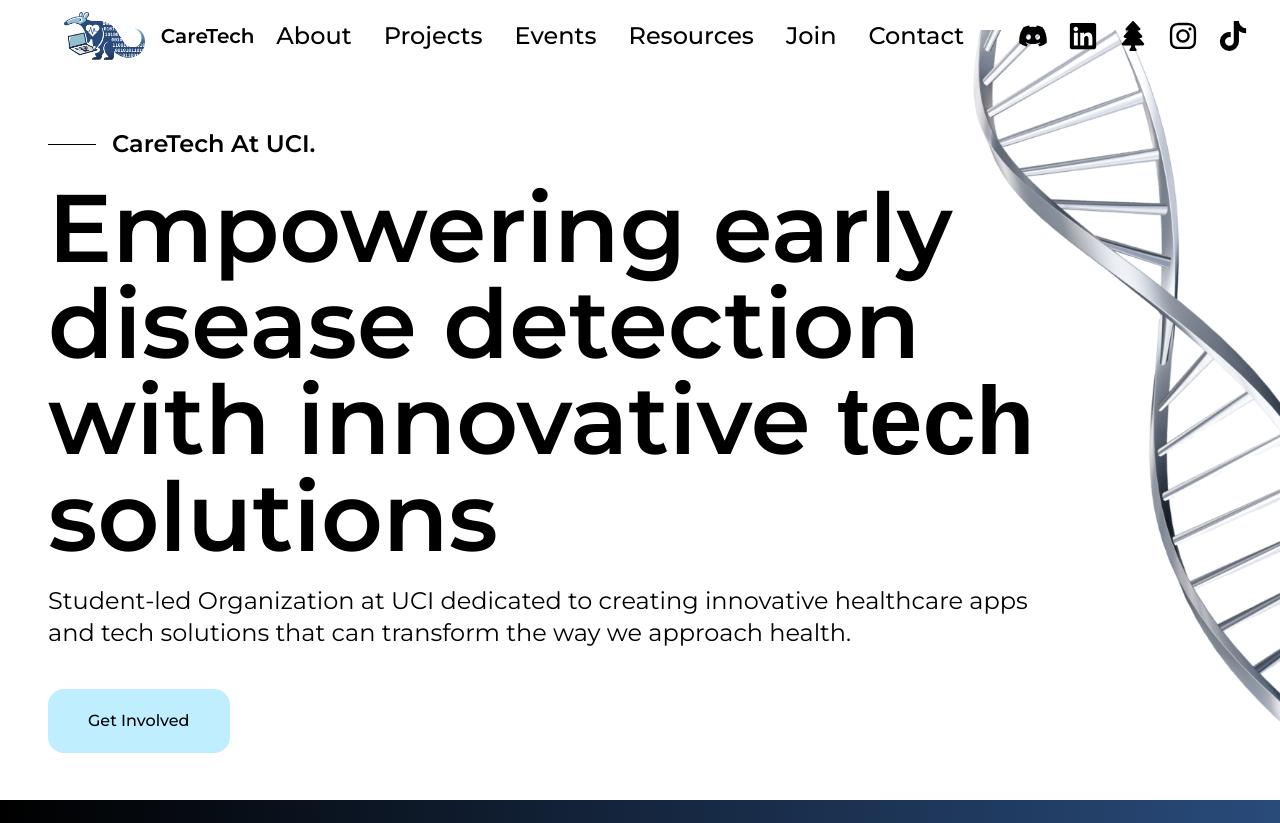
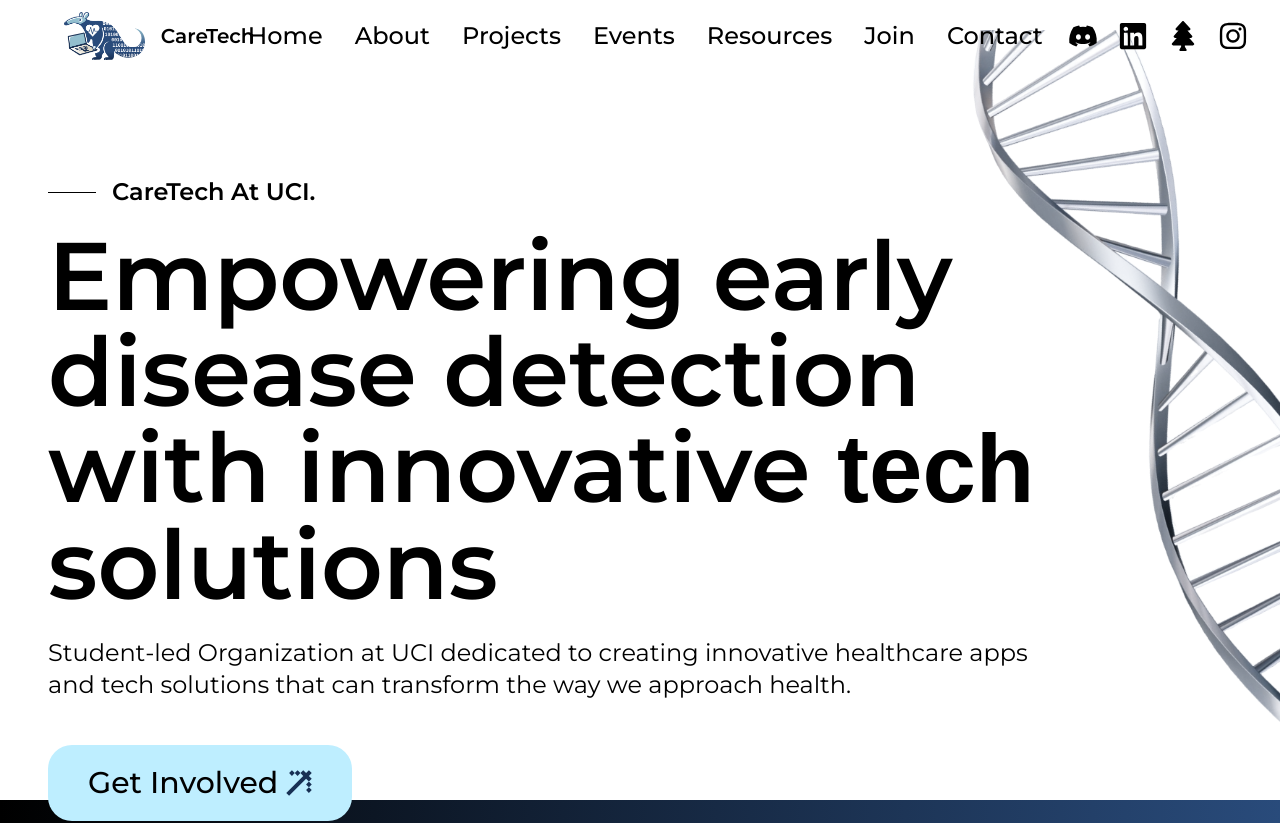
Before and after one commit to CareTech-at-UCI/website, a React (Create React App) app: page / in a window 1280 px wide. Shown: the top 823 px of the page. Built offline with nearby package versions, Linux system fonts and the light colour scheme; a web font is replaced by a local one.

Commit message:
added home option in navbar and removed tiktok

```diff
--- a/src/components/AboutUs.tsx
+++ b/src/components/AboutUs.tsx
@@ -16,13 +16,14 @@ const AboutUs: React.FC = () => {
             >
               More
             </button>
-            <img className='w-fit h-fit my-auto' src="/icons/lightblue_arrow.svg"></img>
+            <img className='w-fit h-fit my-auto' src="/icons/lightblue_arrow.svg" alt="LightBlueArrowIcon"></img>
           </div>
         </div>
         <div className="flex w-1/2">
             <img
             className="w-full"
-            src="/images/dna_bubbles.png"></img>
+            src="/images/dna_bubbles.png"
+            alt="DNABubbleImg"></img>
         </div>
       </div>
     </section>
--- a/src/components/HeroSection.tsx
+++ b/src/components/HeroSection.tsx
@@ -9,23 +9,26 @@ const HeroSection: React.FC = () => {
       backgroundSize: "30%" }}
     >
         <div className="max-w-screen-lg pt-20">
-          <div className="flex items-center space-x-4">
+          <div className="flex items-center space-x-4 pt-12">
             <div className="w-12 border-t border-black" />
             <h2 className="font-semibold text-2xl">CareTech At UCI.</h2>
           </div>
           <div className="mt-5">
-            <h1 className="font-semibold text-8xl">
+            <h1 className="font-semibold text-8xl pl=10px">
             Empowering early disease detection with innovative{' '}
               <span className="font-jersey text-8xl">tech </span>
               <span className="font-semibold text-8xl">solutions</span>
             </h1>
           </div>
-          <p className="font-normal text-2xl mt-5">
+          <p className="font-normal text-2xl mt-6">
               Student-led Organization at UCI dedicated to creating innovative healthcare apps and tech solutions that can transform the way we approach health.
           </p>
-          <button className="mt-10 px-10 py-5 bg-sky-blue font-medium rounded-2xl hover:bg-[#d4f4ff]">
-              Get Involved
-          </button>
+
+            <button className="flex mt-11 px-10 py-5 bg-sky-blue font-medium text-3xl rounded-3xl hover:bg-[#d4f4ff]">
+                Get Involved
+                <img className='w-fit h-fit my-auto pl-2' src="/icons/black_arrow.svg" alt="Arrow"></img>
+            </button>
+
         </div>
     </section>
   );
--- a/src/components/Navbar.tsx
+++ b/src/components/Navbar.tsx
@@ -1,5 +1,7 @@
 import React from 'react';
-import { FaDiscord, FaLinkedin, FaTree, FaInstagram, FaTiktok } from 'react-icons/fa'
+import { FaDiscord, FaLinkedin, FaTree, FaInstagram } from 'react-icons/fa'
+
+// Add FaTiktok to import if we ever make a TikTok
 
 
 const Navbar: React.FC = () => {
@@ -15,6 +17,7 @@ const Navbar: React.FC = () => {
           </div>
 
           <ul className="font-medium text-2xl flex space-x-8 mx-auto">
+            <li>Home</li>
             <li>About</li>
             <li>Projects</li>
             <li>Events</li>
@@ -44,11 +47,11 @@ const Navbar: React.FC = () => {
                 <FaInstagram size={30} />
               </a>
             </li>
-            <li>
+            {/* <li>
               <a href="#" rel="noopener noreferrer">
                 <FaTiktok size={30} />
               </a>
-            </li>
+            </li> */}
           </ul>
 
 
```
